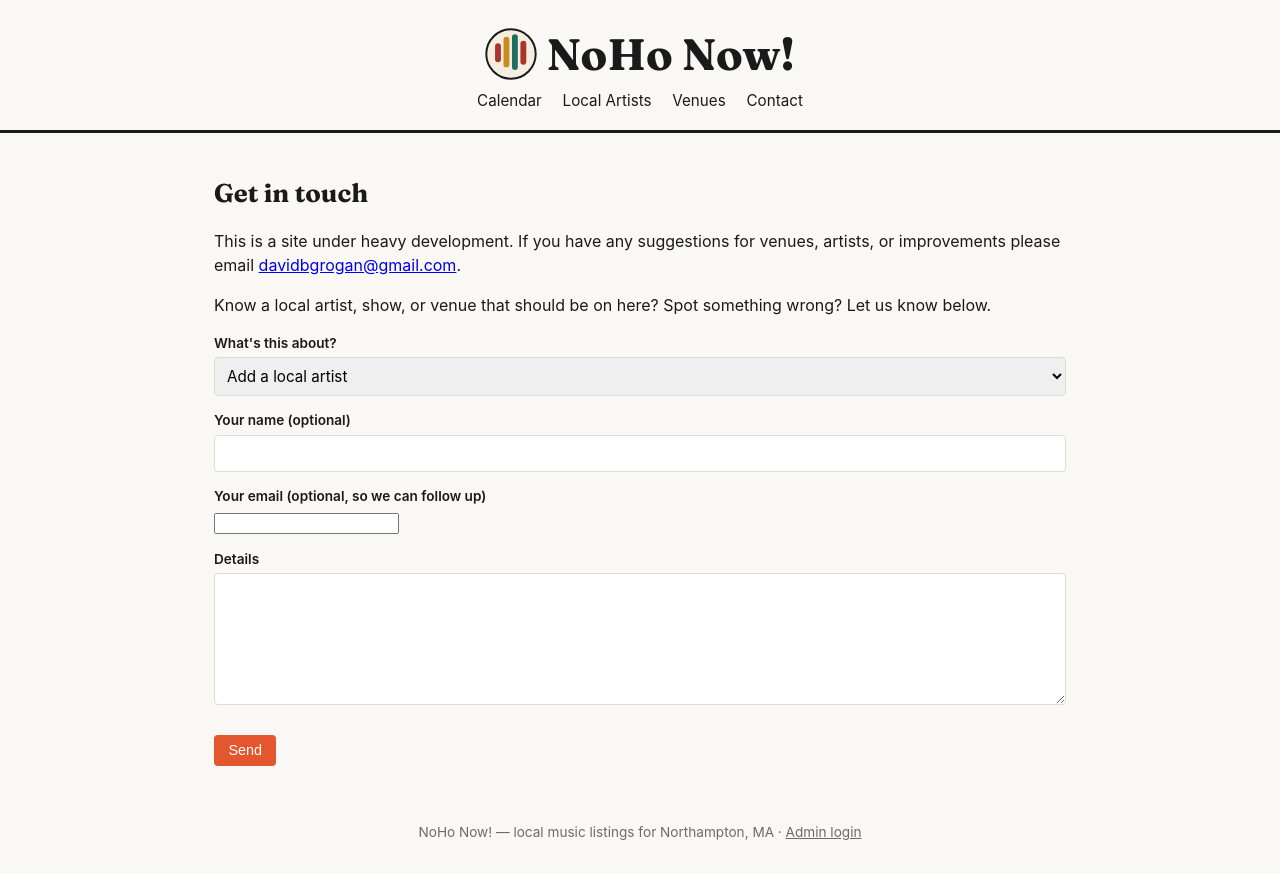
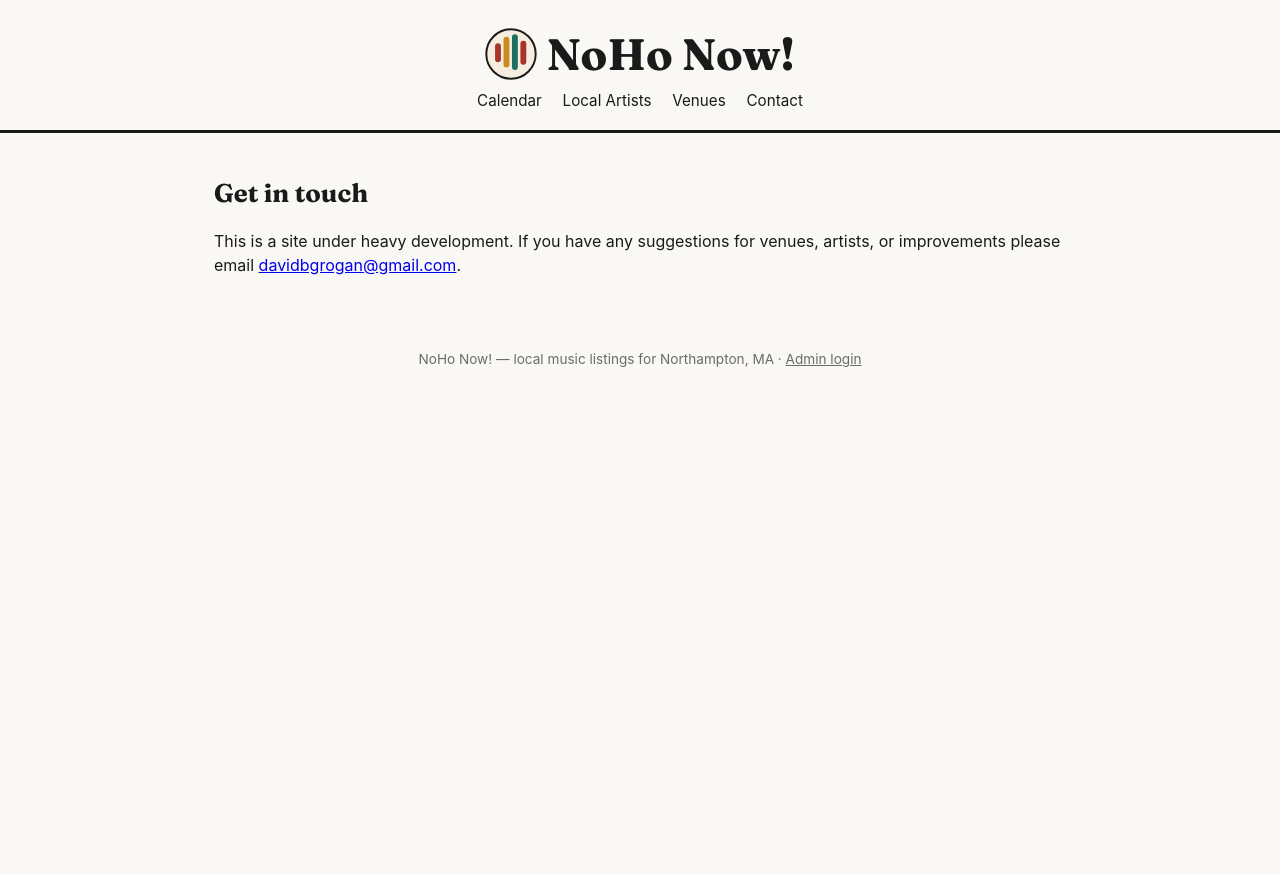
Before and after one commit to davidgrogan/localarts, a Flask app: page /contact/ in a window 1280 px wide. After the commit the page ends 367 px from the top, so only its background shows below. Run offline with Flask 3, Linux system fonts and the light colour scheme.

Commit message:
updated contact form

```diff
--- a/app/templates/contact.html
+++ b/app/templates/contact.html
@@ -7,37 +7,9 @@
     venues, artists, or improvements please email
     <a href="mailto:davidbgrogan@gmail.com">davidbgrogan@gmail.com</a>.
   </p>
-  <p class="meta">
-    Know a local artist, show, or venue that should be on here? Spot
-    something wrong? Let us know below.
-  </p>
-
-  <form class="stacked" method="post">
-    <label for="category">What's this about?</label>
-    <select id="category" name="category">
-      {% for value, label in categories %}
-        <option value="{{ value }}" {% if form and form.get('category') == value %}selected{% endif %}>{{ label }}</option>
-      {% endfor %}
-    </select>
-
-    <label for="name">Your name (optional)</label>
-    <input type="text" id="name" name="name" value="{{ form.get('name', '') if form else '' }}">
-
-    <label for="email">Your email (optional, so we can follow up)</label>
-    <input type="email" id="email" name="email" value="{{ form.get('email', '') if form else '' }}">
-
-    <label for="message">Details</label>
-    <textarea id="message" name="message" rows="6" required>{{ form.get('message', '') if form else '' }}</textarea>
-
-    <!-- Honeypot -- hidden from real visitors via CSS; bots that fill in
-         every field will trip it. -->
-    <div class="hp-field" aria-hidden="true">
-      <label for="website">Leave this field blank</label>
-      <input type="text" id="website" name="website" tabindex="-1" autocomplete="off">
-    </div>
-
-    <div class="actions">
-      <button class="btn" type="submit">Send</button>
-    </div>
-  </form>
+  {# The contact form (category/name/email/message + Gmail SMTP send) is
+     removed for now, per David's request -- the route in
+     app/routes/contact.py still handles GET/POST and the email-sending
+     logic is untouched, so restoring the form here is a template-only
+     change if it comes back later. #}
 {% endblock %}
```
